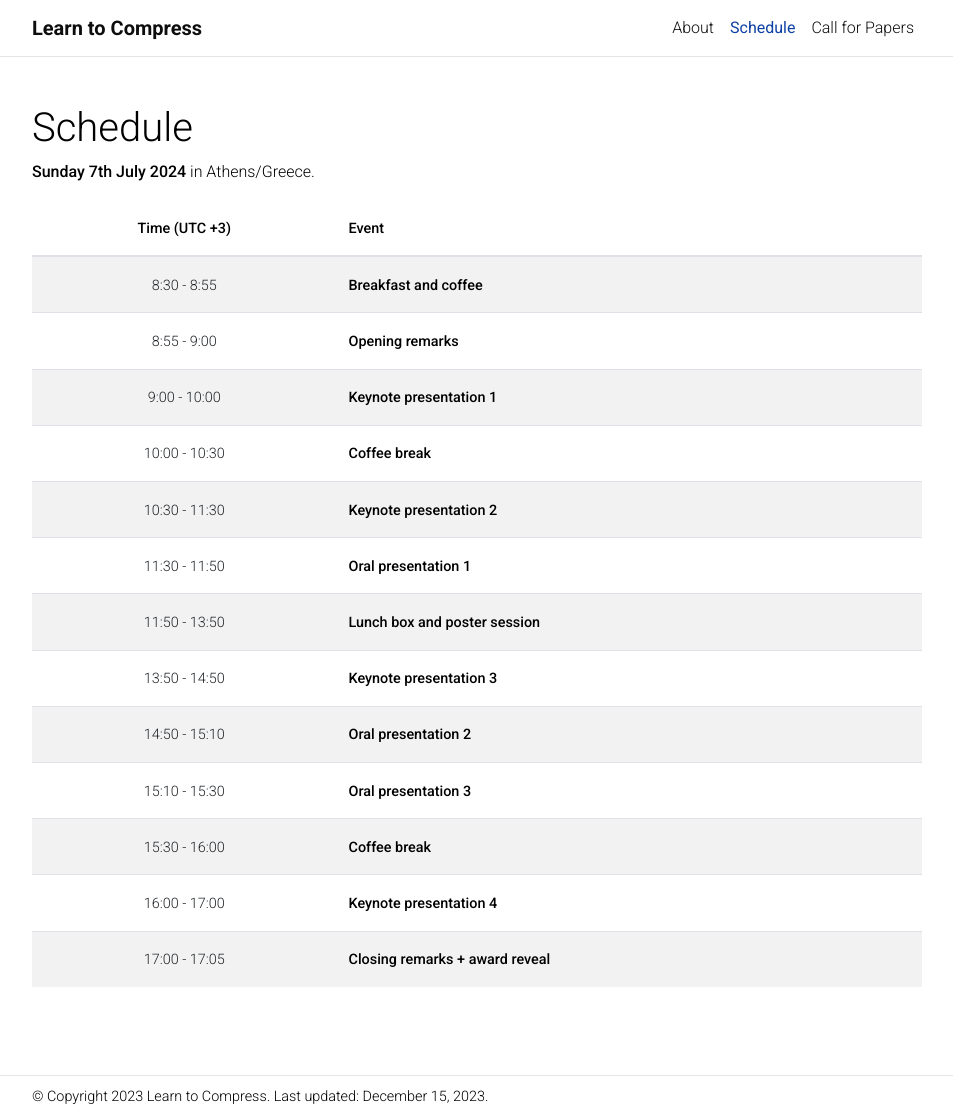
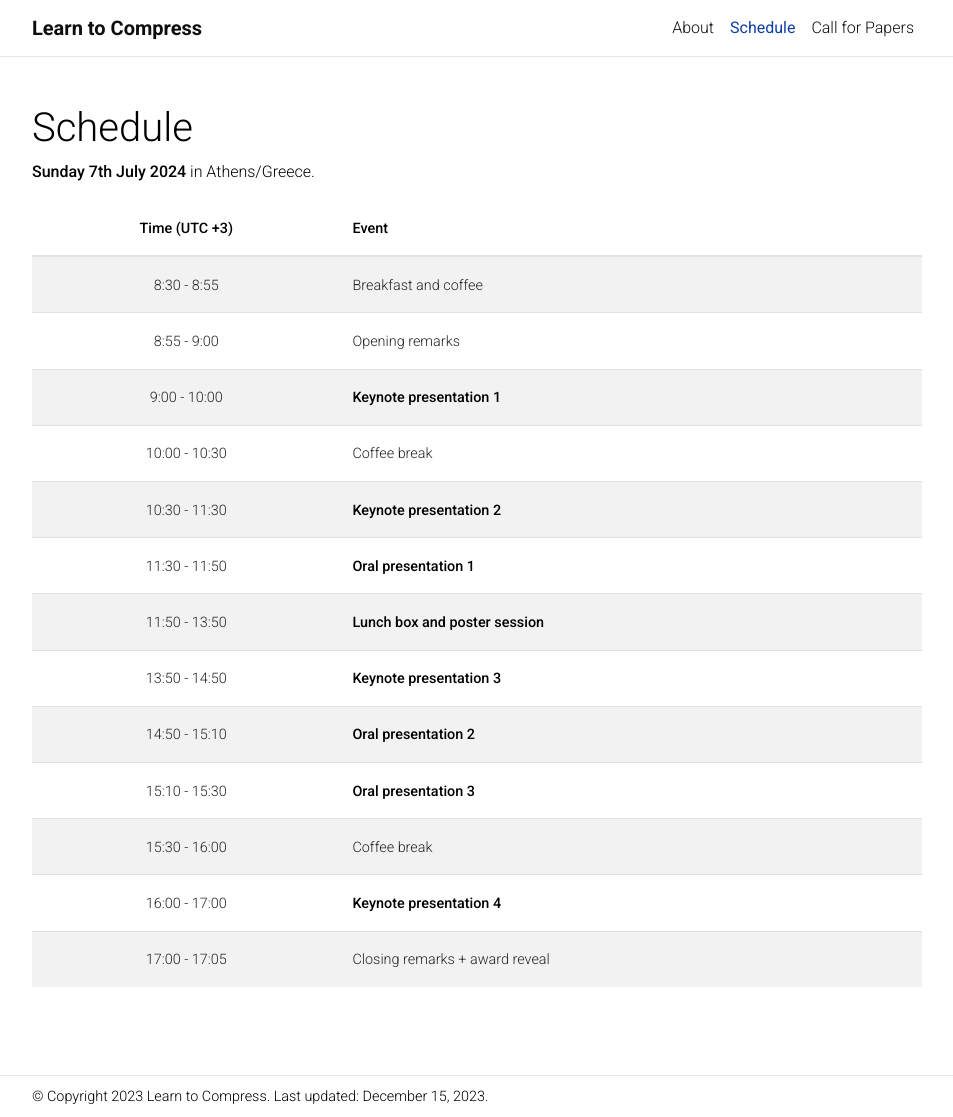
Before and after one commit to learn-to-compress-workshop-isit/learn-to-compress-workshop-isit.github.io, a Jekyll site: the page built from _pages/schedule.md, in a window 1280 px wide and 1117 px high. Shown: the whole window, without its empty margins (163-1116 px from the left). Built offline with Jekyll 4.4.1, drawn with Linux system fonts in a browser that asks for light colours; comment, search, counter and statistics services are not loaded; a style sheet for code colours, icons or effects is not loaded.

Commit message:
some styling little changes

```diff
--- a/_layouts/workshop.html
+++ b/_layouts/workshop.html
@@ -14,7 +14,7 @@ layout: default
 
   <article>
     This workshop is inspired by the belief that data compression, foundations of which are rooted in information theory,
-    is on the brink of a significant transformation. The emergence of deep generative models, like variational autoencoders,
+    is on the brink of a <i>significant transformation</i>. The emergence of deep generative models, like variational autoencoders,
     generative adversarial networks (GANs), normalizing flows, and diffusion models, has opened up a fresh path for
     data compression, one that fully taps into the power of machine learning. These methods demonstrate impressive capabilities,
     particularly with image and video data, yet challenges remain for practical applications.
--- a/_pages/schedule.md
+++ b/_pages/schedule.md
@@ -10,19 +10,19 @@ nav_order: 2
 
 | **Time (UTC +3)** | **Event** |
 | :------:   | :------- |
-| 8:30 - 8:55 | **Breakfast and coffee** |
-| 8:55 - 9:00 | **Opening remarks** |
+| 8:30 - 8:55 | Breakfast and coffee |
+| 8:55 - 9:00 | Opening remarks |
 | 9:00 - 10:00 | **Keynote presentation 1** |
-| 10:00 - 10:30 | **Coffee break** |
+| 10:00 - 10:30 | Coffee break |
 | 10:30 - 11:30 | **Keynote presentation 2**  |
 | 11:30 - 11:50 | **Oral presentation 1** |
 | 11:50 - 13:50 | **Lunch box and poster session** |
 | 13:50 - 14:50 | **Keynote presentation 3** |
 | 14:50 - 15:10 | **Oral presentation 2** |
 | 15:10 - 15:30 | **Oral presentation 3** |
-| 15:30 - 16:00 | **Coffee break**|
+| 15:30 - 16:00 | Coffee break|
 | 16:00 - 17:00 | **Keynote presentation 4** |
-| 17:00 - 17:05 | **Closing remarks + award reveal** |
+| 17:00 - 17:05 | Closing remarks + award reveal |
 {: .table}
 {: .table-striped}
 
```
Also changed, not shown: 3 other files.
